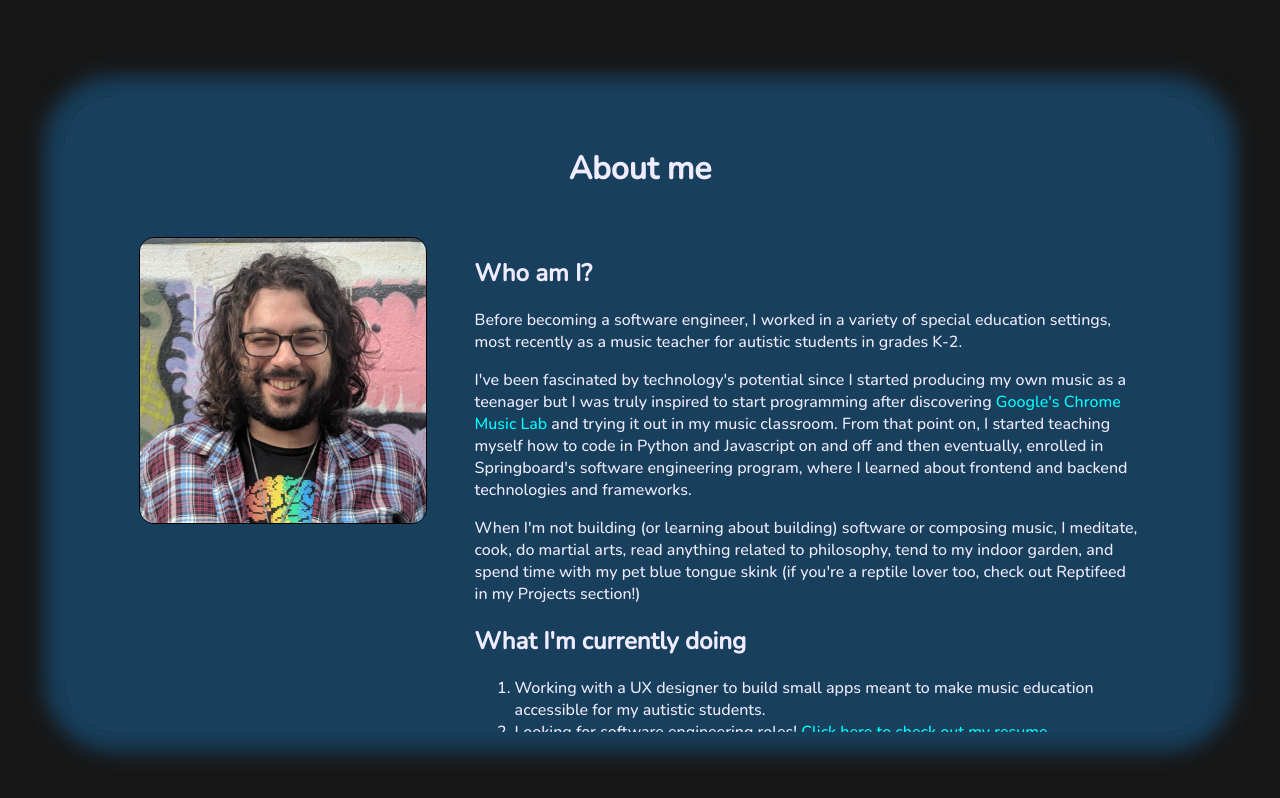
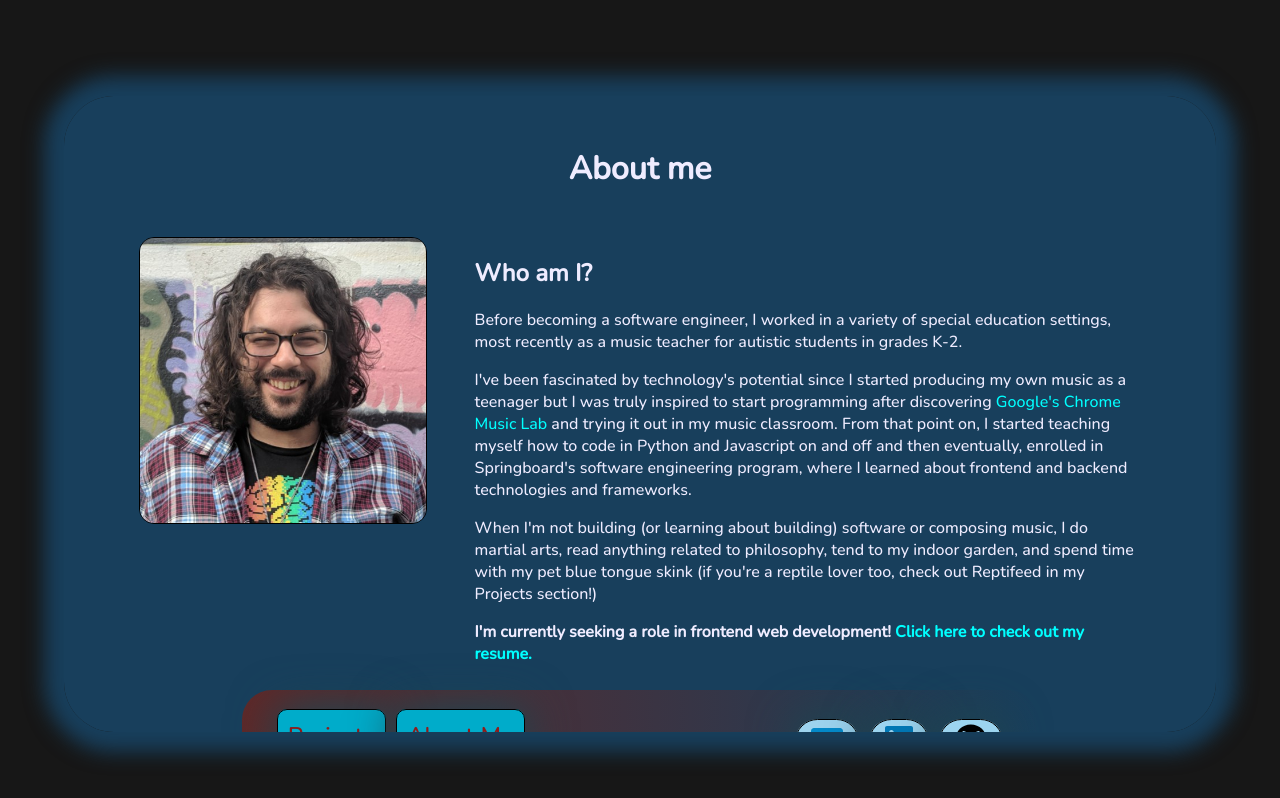
Before and after one commit to Adam-Thometz/Portfolio, a React (Create React App) app: page /about-me in a window 1280 px wide. Shown: the top 798 px of the page. Built offline with nearby package versions, Linux system fonts and the light colour scheme.

Commit message:
updated about me and animations

```diff
--- a/src/about-me/AboutMe.js
+++ b/src/about-me/AboutMe.js
@@ -16,12 +16,8 @@ const AboutMe = () => {
           <h2>Who am I?</h2>
           <p>Before becoming a software engineer, I worked in a variety of special education settings, most recently as a music teacher for autistic students in grades K-2.</p>
           <p>I've been fascinated by technology's potential since I started producing my own music as a teenager but I was truly inspired to start programming after discovering <Link to="#" onClick={() => window.open("https://musiclab.chromeexperiments.com")}>Google's Chrome Music Lab</Link> and trying it out in my music classroom. From that point on, I started teaching myself how to code in Python and Javascript on and off and then eventually, enrolled in Springboard's software engineering program, where I learned about frontend and backend technologies and frameworks.</p>
-          <p>When I'm not building (or learning about building) software or composing music, I meditate, cook, do martial arts, read anything related to philosophy, tend to my indoor garden, and spend time with my pet blue tongue skink (if you're a reptile lover too, check out Reptifeed in my Projects section!)</p>
-          <h2>What I'm currently doing</h2>
-          <ol>
-            <li>Working with a UX designer to build small apps meant to make music education accessible for my autistic students.</li>
-            <li>Looking for software engineering roles! <Link to="#" onClick={() => window.open("https://resume.creddle.io/resume/o9lpco7gae")}>Click here to check out my resume</Link></li>
-          </ol>
+          <p>When I'm not building (or learning about building) software or composing music, I do martial arts, read anything related to philosophy, tend to my indoor garden, and spend time with my pet blue tongue skink (if you're a reptile lover too, check out Reptifeed in my Projects section!)</p>
+          <b>I'm currently seeking a role in frontend web development! <Link to="#" onClick={() => window.open("https://resume.creddle.io/resume/o9lpco7gae")}>Click here to check out my resume.</Link></b>
         </div>
       </div>
       <NavContact />
--- a/src/intro/Intro.js
+++ b/src/intro/Intro.js
@@ -18,7 +18,7 @@ const Intro = () => {
       <div className="Intro-header-animation-container">
         <div className="Intro-header" tabIndex={0}>
           <h1>Hello! My name is Adam Thometz</h1>
-          <h2>I am a software engineer specializing in full-stack web development based in NYC.</h2>
+          <h2>I am a full-stack software engineer specializing in front-end web development based in NYC.</h2>
         </div>
         <div className="Intro-animation" tabIndex={-1}>
           <Lottie options={defaultOptions} width={400} height={300} />
--- a/src/navbar-contact/Contact.css
+++ b/src/navbar-contact/Contact.css
@@ -8,10 +8,11 @@
   border-radius: 50px;
   box-shadow: 0px 0px 45px 2px #1c4651;
   transition: font-size .5s ease-in-out;
+  transition: background-color .5s ease-in-out;
 }
 
 .Contact-link:hover {
-  font-size: 2.5rem;
+  background-color: #c38585;
 }
 
 .email {
--- a/src/navbar-contact/Navbar.css
+++ b/src/navbar-contact/Navbar.css
@@ -9,10 +9,11 @@
   background-color: #00acca;
   box-shadow: 0px 0px 45px 2px #1c4651;
   transition: font-size .5s ease-in-out;
+  transition: background-color .5s ease-in-out;
 }
 
 .Navbar-link:hover {
-  font-size: 1.8rem;
+  background-color: #c38585;
 }
 
 @media (max-width: 822px) {
--- a/src/projects/Project.css
+++ b/src/projects/Project.css
@@ -28,10 +28,11 @@
   font-size: 2.5rem;
   padding: 10px;
   transition: font-size .5s ease-in-out;
+  transition: background-color .5s ease-in-out;
 }
 
 .Project-links a:hover {
-  font-size: 3rem;
+  background-color: rgb(125, 142, 158);
 }
 
 .demo {
```
